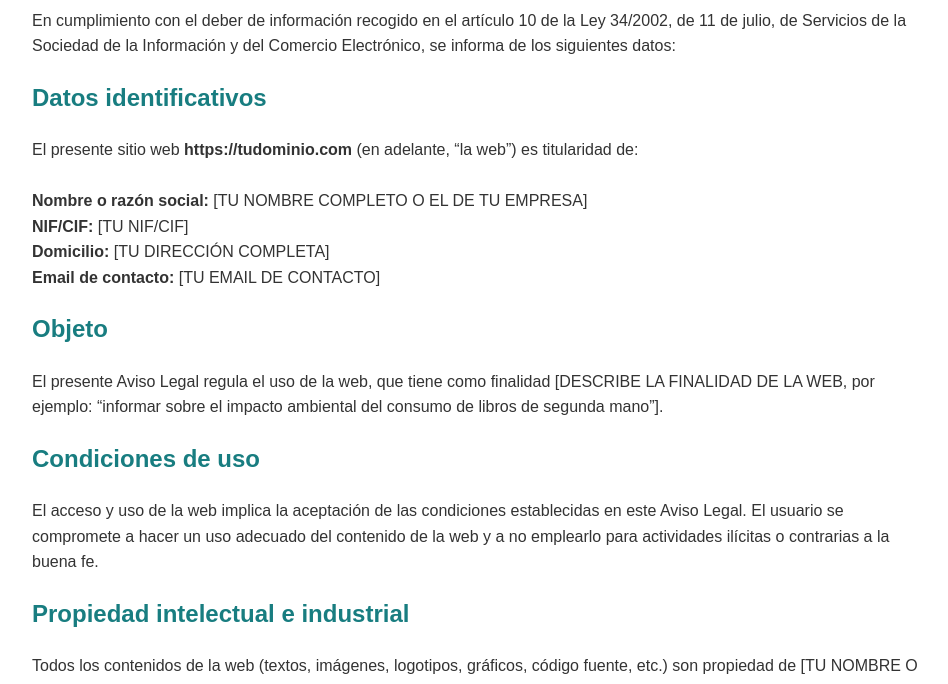
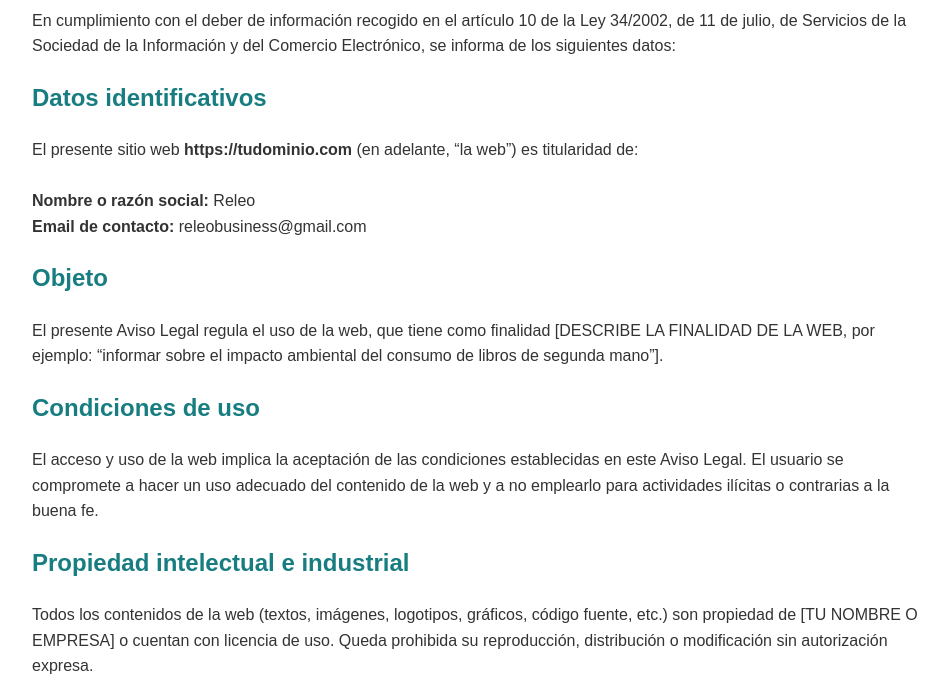
Before and after one commit to releobooks/releobooks.github.io, a plain HTML site: page aviso-legal.html in a window 1280 px wide. Shown: the part 97-781 px from the top of the page, without its empty margins (158-1106 px from the left). Drawn offline with Linux system fonts and the light colour scheme.

Commit message:
Update aviso-legal.html

```diff
--- a/aviso-legal.html
+++ b/aviso-legal.html
@@ -27,10 +27,8 @@
   <p>
     El presente sitio web <strong>https://tudominio.com</strong> (en adelante, “la web”) es titularidad de:
     <br><br>
-    <strong>Nombre o razón social:</strong> [TU NOMBRE COMPLETO O EL DE TU EMPRESA] <br>
-    <strong>NIF/CIF:</strong> [TU NIF/CIF] <br>
-    <strong>Domicilio:</strong> [TU DIRECCIÓN COMPLETA] <br>
-    <strong>Email de contacto:</strong> [TU EMAIL DE CONTACTO] <br>
+    <strong>Nombre o razón social:</strong> Releo <br>
+    <strong>Email de contacto:</strong> releobusiness@gmail.com <br>
   </p>
 
   <h2>Objeto</h2>
```
